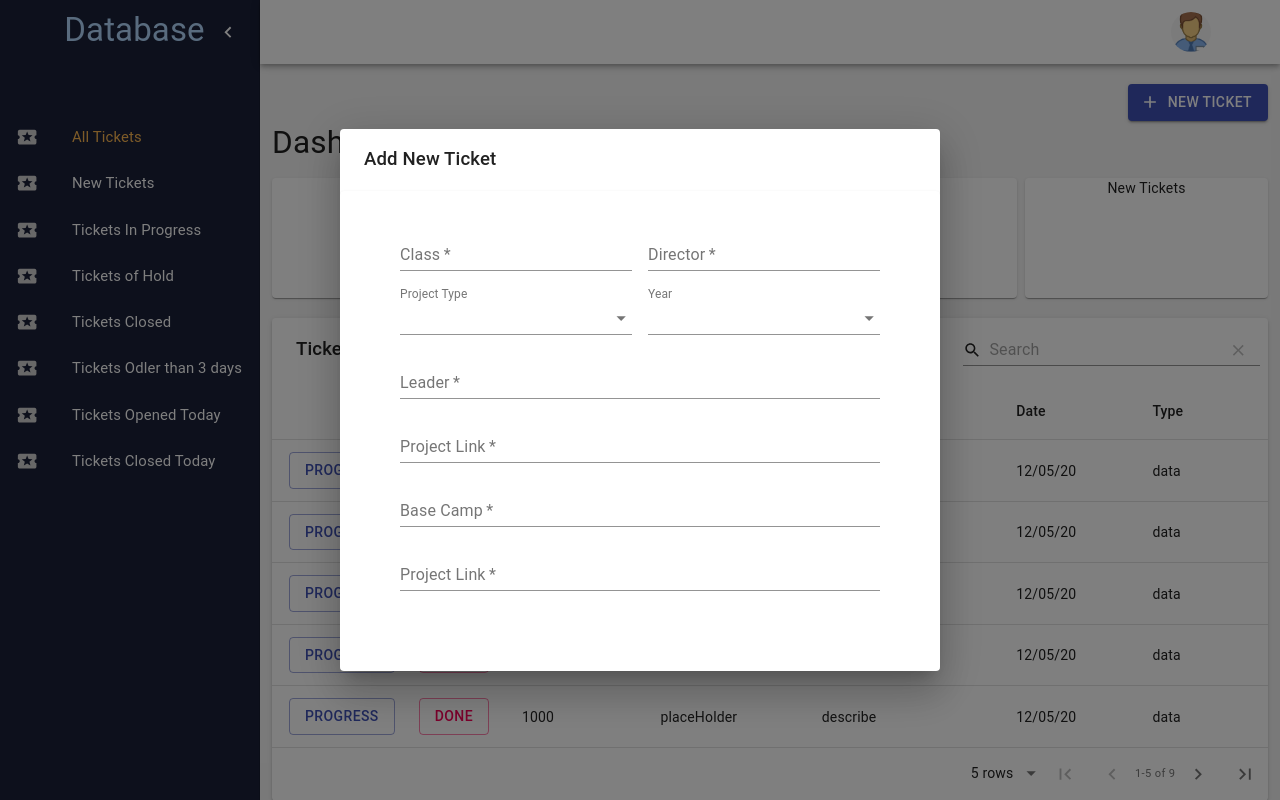
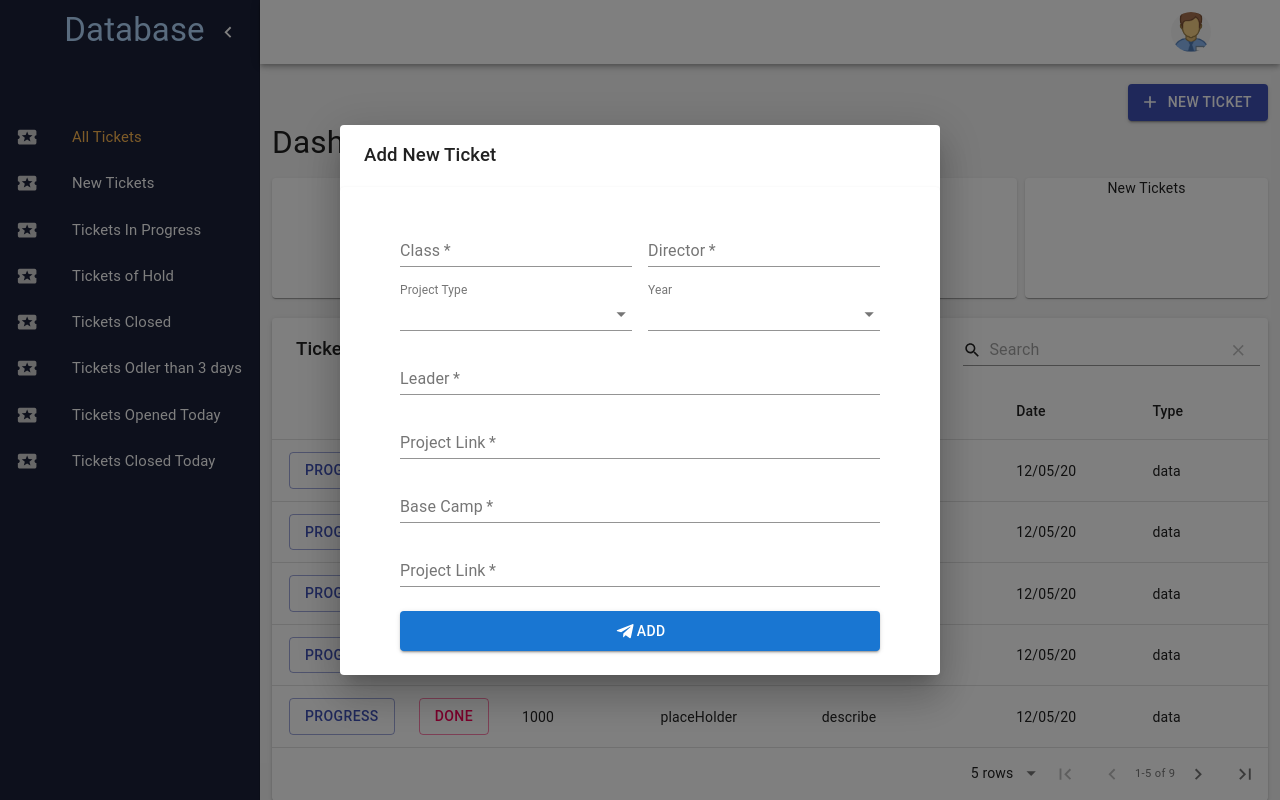
Before and after one commit to mya2h/task_managment_system, a React (Create React App) app: page /admin/dashboard in a window 1280 px wide. Both pictures are taken after a click on the button "NEW TICKET". Built offline with nearby package versions, Linux system fonts and the light colour scheme.

Commit message:
add ticket UI

```diff
--- a/src/components/dashboard/addTicket.js
+++ b/src/components/dashboard/addTicket.js
@@ -17,7 +17,7 @@ const useStyles = makeStyles(theme => ({
     form: {
         width: '80%', // Fix IE 11 issue.
         marginTop: theme.spacing(4),
-        marginBottom: theme.spacing(10)
+        marginBottom: theme.spacing(1)
     },
     clear: {
         margin: theme.spacing(3, 0, 2),
@@ -205,30 +205,16 @@ const NewTicket = () => {
                                 onChange={handleChange}
                             />
                         </Grid>
-                        {/* <Grid item xs={2}>
-                            <Button
+                    </Grid>
+                    <Button
                                 type="submit"
                                 fullWidth
                                 variant="contained"
                                 color="primary"
                                 className={classes.submit}
                             >
-                                <Telegram /> Register
+                                <Telegram /> Add
           </Button>
-                        </Grid> */}
-                        {/* <Grid item xs={2}>
-                            <Button
-                                type="submit"
-                                fullWidth
-                                variant="contained"
-                                color="primary"
-                                className={classes.clear}
-                                onClick={clearData}
-                            >
-                                <Telegram /> Clear
-          </Button>
-                        </Grid> */}
-                    </Grid>
                 </form>
             </Paper>
         </div>
--- a/src/components/dashboard/dashboard.js
+++ b/src/components/dashboard/dashboard.js
@@ -7,6 +7,9 @@ import NewTicket from './addTicket'
 const useStyles = makeStyles({
   root: {
     margin: 12
+  },
+  modal:{
+    minHeight:"690px"
   },
   paper: {
     height: "120px",
@@ -63,7 +66,7 @@ const Dashboard = () => {
       <div className={classes.table}>
         <TaskList />
       </div>
-      <Dialog onClose={handleClose} aria-labelledby="simple-dialog-title" open={open}>
+      <Dialog onClose={handleClose} className={classes.modal} aria-labelledby="simple-dialog-title" open={open}>
         <DialogTitle id="simple-dialog-title">Add New Ticket</DialogTitle>
     <NewTicket/>
     </Dialog>
```
